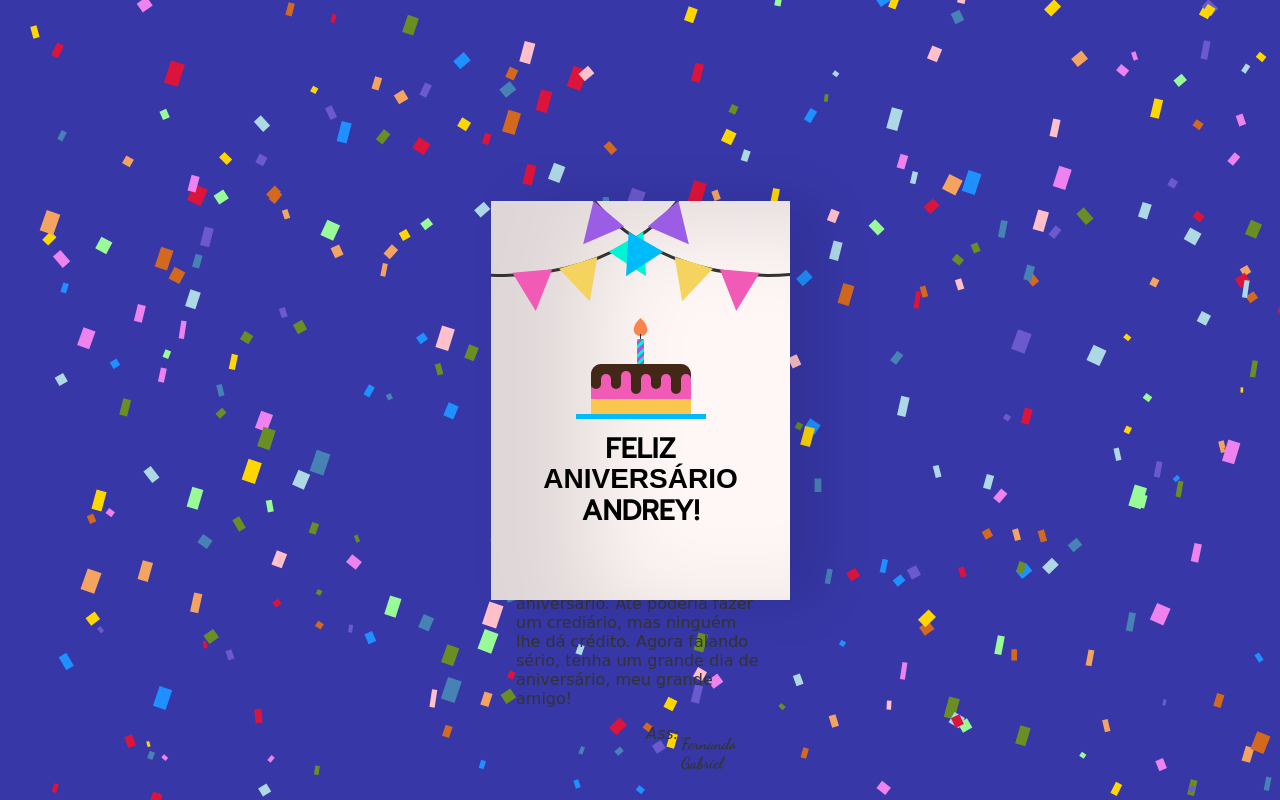
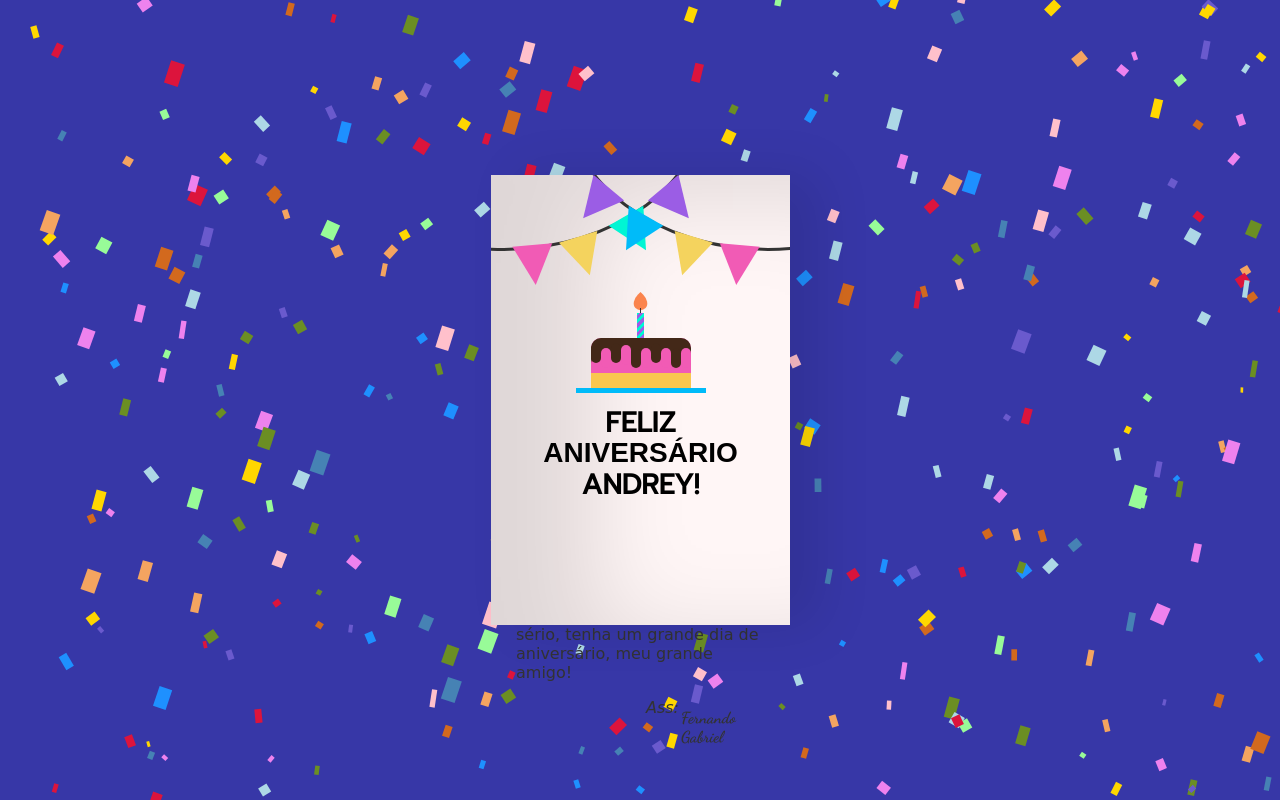
Before and after one commit to FernandoGabrielSilva/FelizAniversario, a plain HTML site: page index.html in a window 1280 px wide. Drawn offline with Linux system fonts and the light colour scheme; a web font is replaced by a local one.

Commit message:
Add files via upload

```diff
--- a/css/style.css
+++ b/css/style.css
@@ -17,7 +17,7 @@ body {
   .birthdayCard {
     position: relative;
     width: 299px;
-    height:399px;
+    height:450px;
     cursor: pointer;
     transform-style: preserve-3d;
     transform: perspective(2500px);
@@ -58,7 +58,7 @@ body {
     position: relative;
     background-color: rgb(255, 246, 246);
     width: 299px;
-    height:399px;
+    height:450px;
     overflow: hidden;
     transform-origin: left;
     box-shadow: inset 100px 20px 100px rgba(0,0,0,.13), 30px 0 50px rgba(0,0,0,0.1);
@@ -224,7 +224,7 @@ body {
     position: absolute;
     background-color: #fff;
     width: 299px;
-    height:399px;
+    height: 450px;
     z-index:-1;
     left:0;
     top:0;
```
